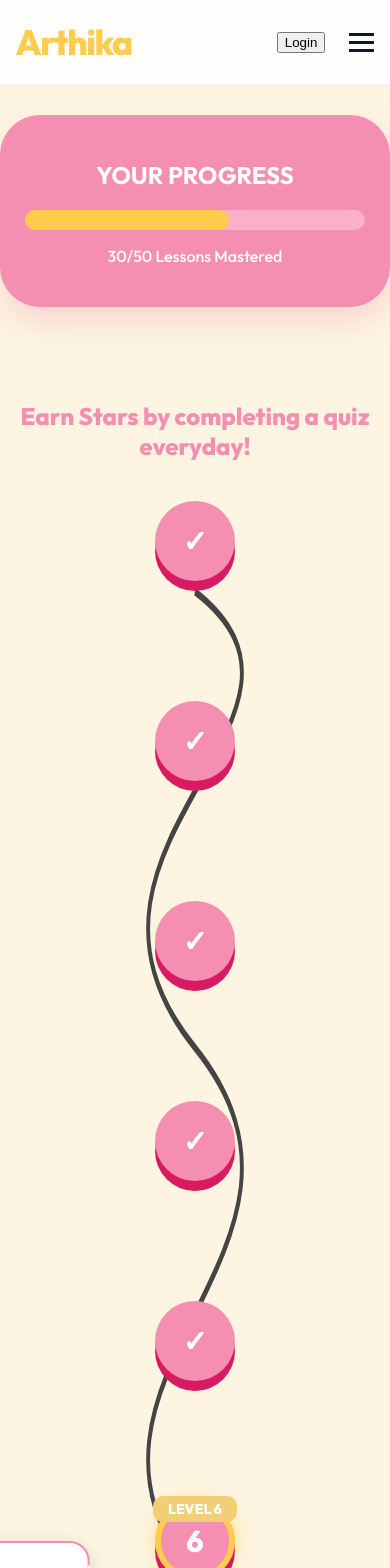
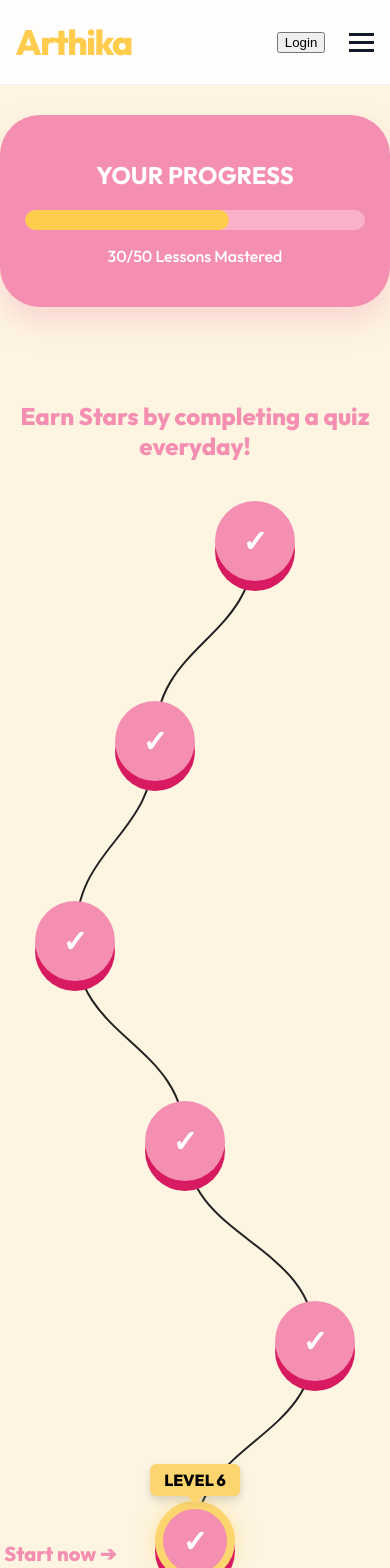
Before and after one commit to Piyusha942007/Arthika, a React (Vite) app in the folder client/: page /learn in a window 390 px wide. Shown: the top 1568 px of the page. Built offline with nearby package versions, Linux system fonts and the light colour scheme; no server answers.

Commit message:
Fixed the path layering issue and navbar responsiveness

```diff
--- a/client/src/components/common/Navbar.css
+++ b/client/src/components/common/Navbar.css
@@ -5,7 +5,8 @@
     --text-main: #111827;
     --text-muted: #4b5563;
     --glass-bg: rgba(255, 255, 255, 0.95);
-    --border-color: #d1d5db; /* Slightly darker for visible box border */
+    --border-color: #d1d5db;
+    /* Slightly darker for visible box border */
 }
 
 /* ================= NAVBAR ================= */
@@ -103,7 +104,7 @@
 }
 
 .profile-pill:hover {
-    box-shadow: 0 4px 12px rgba(0,0,0,0.08);
+    box-shadow: 0 4px 12px rgba(0, 0, 0, 0.08);
 }
 
 .nav-avatar {
@@ -141,7 +142,7 @@
     border-radius: 10px;
 
     /* Shadow for depth */
-    box-shadow: 0 12px 28px rgba(0,0,0,0.12);
+    box-shadow: 0 12px 28px rgba(0, 0, 0, 0.12);
 
     display: flex;
     flex-direction: column;
@@ -238,6 +239,7 @@
         opacity: 0;
         transform: translateY(-10px) scale(0.95);
     }
+
     to {
         opacity: 1;
         transform: translateY(0) scale(1);
@@ -262,6 +264,7 @@
     .nav-menu {
         display: none;
         flex-direction: column;
+        align-items: flex-start;
         position: absolute;
         top: 85px;
         left: 0;
--- a/client/src/pages/Learn/Learn.css
+++ b/client/src/pages/Learn/Learn.css
@@ -97,9 +97,10 @@
 .path-svg {
   position: absolute;
   top: 40px;
-  left: 0;
-  width: 100%;
-  height: calc(100% - 180px);
+  left: 50%;
+  transform: translateX(-50%);
+  width: 600px;
+  height: 1400px;
   z-index: 1;
   pointer-events: none;
 }
@@ -123,14 +124,12 @@
   transition: box-shadow 0.2s, background 0.2s, filter 0.2s;
 }
 
-/* SYMMETRICAL ZIG-ZAG */
-.step:nth-child(even) { transform: translateX(120px); }
-.step:nth-child(odd) { transform: translateX(-120px); }
+/* SYMMETRICAL ZIG-ZAG REMOVED FOR CUSTOM PATH */
 
 /* HOVER STATES */
 .step:hover {
   filter: brightness(1.1);
-  box-shadow: 0 14px 0 #d81b60, 0 10px 20px rgba(0,0,0,0.15);
+  box-shadow: 0 14px 0 #d81b60, 0 10px 20px rgba(0, 0, 0, 0.15);
 }
 
 .step:active {
@@ -140,58 +139,64 @@
 
 /* CURRENT LEVEL UI */
 .step.current {
-  border: 6px solid #ffcc4d;
-  box-shadow: 0 10px 0 #d81b60, 0 0 20px rgba(255, 204, 77, 0.5);
+  border: 8px solid #fcd56e;
+  box-shadow: 0 10px 0 #d81b60, 0 0 20px rgba(252, 213, 110, 0.5);
 }
 
 .step.pending {
-  background: #ffcc4d;
-  box-shadow: 0 10px 0 #d4a017;
+  background: #fcd56e;
+  box-shadow: 0 10px 0 #e6bb45;
 }
 
 /* START NOW BUBBLE (LEFT SIDE) */
 .current-indicator-wrapper {
   position: absolute;
-  display: flex;
-  flex-direction: column;
-  align-items: center;
+  top: 0;
+  left: 0;
+  width: 100%;
+  height: 100%;
   pointer-events: none;
 }
 
 .level-tag {
   position: absolute;
   top: -45px;
-  background: #f2cf76;
-  padding: 4px 15px;
-  border-radius: 10px;
-  font-size: 14px;
+  left: 50%;
+  transform: translateX(-50%);
+  background: #fcd56e;
+  color: #000;
+  padding: 6px 14px;
+  border-radius: 6px;
+  font-size: 16px;
+  font-weight: 900;
   white-space: nowrap;
+  box-shadow: 0 4px 10px rgba(0, 0, 0, 0.15);
 }
 
-.start-now-bubble {
+.level-tag::after {
+  content: "";
   position: absolute;
-  right: 105px;
-  background: white;
+  bottom: -8px;
+  left: 50%;
+  transform: translateX(-50%);
+  border-top: 8px solid #fcd56e;
+  border-left: 8px solid transparent;
+  border-right: 8px solid transparent;
+}
+
+.start-now-text {
+  position: absolute;
+  right: 110px;
+  top: 50%;
+  transform: translateY(-50%);
   color: #f48fb1;
-  padding: 12px 22px;
-  border-radius: 20px;
+  font-size: 20px;
   font-weight: 900;
-  box-shadow: 0 6px 20px rgba(0,0,0,0.15);
-  border: 2px solid #f48fb1;
   white-space: nowrap;
   pointer-events: auto;
-}
-
-/* Arrow pointer */
-.start-now-bubble::after {
-  content: "";
-  position: absolute;
-  right: -10px;
-  top: 50%;
-  transform: translateY(-50%);
-  border-left: 10px solid white;
-  border-top: 10px solid transparent;
-  border-bottom: 10px solid transparent;
+  display: flex;
+  align-items: center;
+  gap: 8px;
 }
 
 /* REWARD SECTION */
@@ -207,7 +212,7 @@
 
 .treasure-chest {
   width: 160px;
-  filter: drop-shadow(0 15px 30px rgba(0,0,0,0.2));
+  filter: drop-shadow(0 15px 30px rgba(0, 0, 0, 0.2));
   animation: float 3s ease-in-out infinite;
 }
 
@@ -220,6 +225,13 @@
 }
 
 @keyframes float {
-  0%, 100% { transform: translateY(0); }
-  50% { transform: translateY(-15px); }
+
+  0%,
+  100% {
+    transform: translateY(0);
+  }
+
+  50% {
+    transform: translateY(-15px);
+  }
 }
--- a/client/src/pages/Learn/Learn.jsx
+++ b/client/src/pages/Learn/Learn.jsx
@@ -8,22 +8,27 @@ export default function Learn() {
   const navigate = useNavigate();
 
   const steps = [
-    { status: "completed" },
-    { status: "completed" },
-    { status: "completed" },
-    { status: "completed" },
-    { status: "completed" },
-    { status: "current", label: "LEVEL 6" },
-    { status: "pending" },
-    { status: "pending" },
+    { status: "completed", offset: 60 },
+    { status: "completed", offset: -40 },
+    { status: "completed", offset: -120 },
+    { status: "completed", offset: -10 },
+    { status: "completed", offset: 120 },
+    { status: "current", label: "LEVEL 6", offset: 0 },
+    { status: "pending", offset: -100 },
+    { status: "pending", offset: 50 },
   ];
 
-  const pathD = `
-    M 300 40
-    C 550 140, 50 240, 300 400
-    C 550 560, 50 660, 300 820
-    C 550 980, 50 1080, 300 1200
-  `;
+  const calculatePath = () => {
+    let d = `M ${300 + steps[0].offset} 0`;
+    for (let i = 1; i < steps.length; i++) {
+      const prevX = 300 + steps[i - 1].offset;
+      const prevY = (i - 1) * 200;
+      const currX = 300 + steps[i].offset;
+      const currY = i * 200;
+      d += ` C ${prevX} ${prevY + 100}, ${currX} ${currY - 100}, ${currX} ${currY}`;
+    }
+    return d;
+  };
 
   return (
     <div className="learn-page">
@@ -47,12 +52,11 @@ export default function Learn() {
         </div>
 
         <div className="path-container">
-          <svg className="path-svg" viewBox="0 0 600 1300" preserveAspectRatio="none">
+          <svg className="path-svg" viewBox="0 0 600 1400">
             <motion.path
-              d={pathD}
-              stroke="#444"
-              strokeWidth="6"
-              strokeDasharray="16 16"
+              d={calculatePath()}
+              stroke="#222"
+              strokeWidth="2"
               fill="transparent"
               initial={{ pathLength: 0 }}
               animate={{ pathLength: 1 }}
@@ -64,13 +68,14 @@ export default function Learn() {
             <motion.div
               key={i}
               className={`step ${step.status}`}
-              initial={{ opacity: 0, scale: 0.5 }}
-              whileInView={{ opacity: 1, scale: 1 }}
+              initial={{ opacity: 0, scale: 0.5, x: step.offset }}
+              whileInView={{ opacity: 1, scale: 1, x: step.offset }}
               whileHover={{
                 scale: 1.15,
+                x: step.offset,
                 transition: { type: "spring", stiffness: 400, damping: 10 }
               }}
-              whileTap={{ scale: 0.95 }}
+              whileTap={{ scale: 0.95, x: step.offset }}
               viewport={{ once: true }}
               onClick={step.status === "current" ? () => navigate("/learn/lesson/6") : undefined}
             >
@@ -78,17 +83,15 @@ export default function Learn() {
                 <div className="current-indicator-wrapper">
                   <span className="level-tag">{step.label}</span>
                   <motion.div
-                    className="start-now-bubble"
+                    className="start-now-text"
                     animate={{ x: [0, -8, 0] }}
                     transition={{ repeat: Infinity, duration: 2, ease: "easeInOut" }}
                   >
-                    Start now →
+                    Start now ➔
                   </motion.div>
                 </div>
               )}
-              <span className="step-number">
-                {step.status === "completed" ? "✓" : i + 1}
-              </span>
+              <span className="step-number">✓</span>
             </motion.div>
           ))}
 
```
